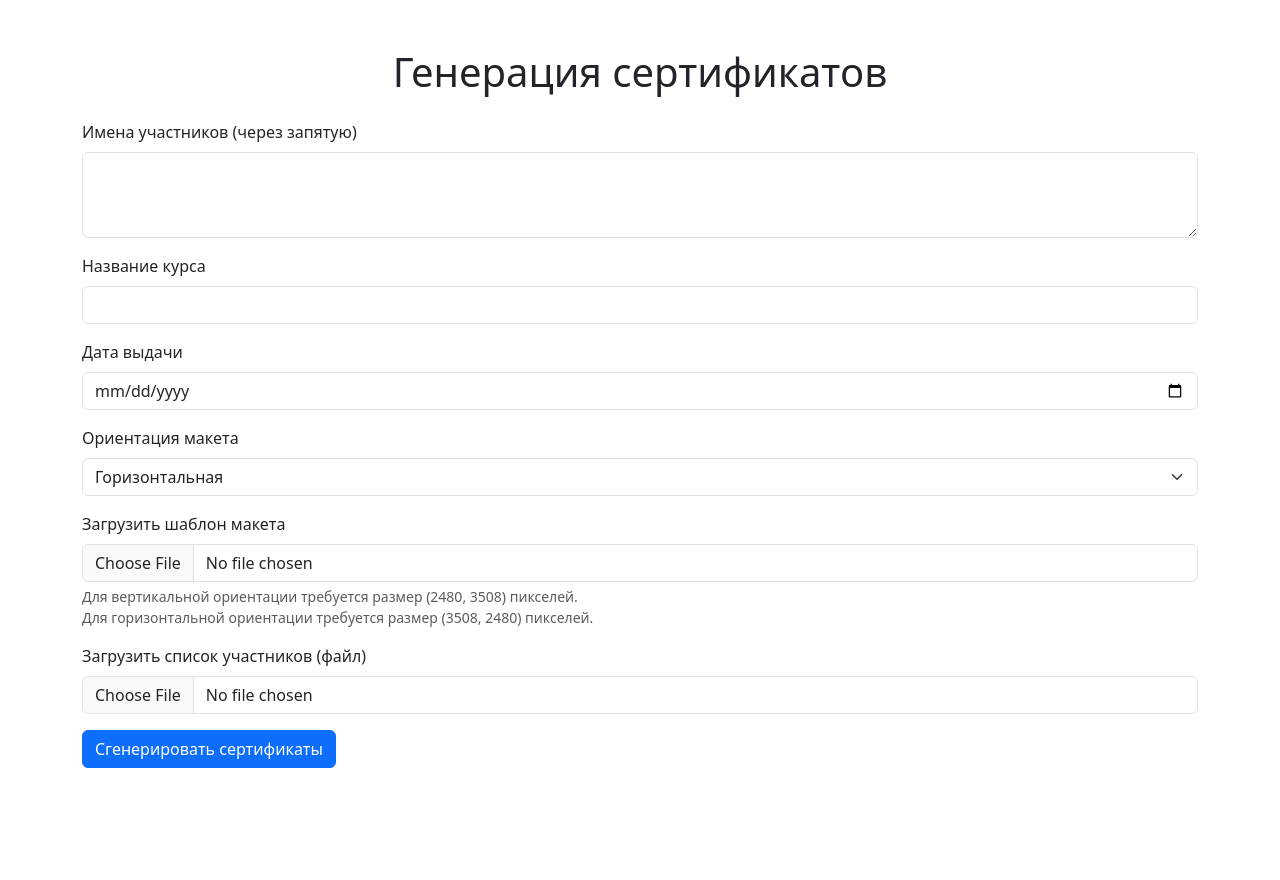
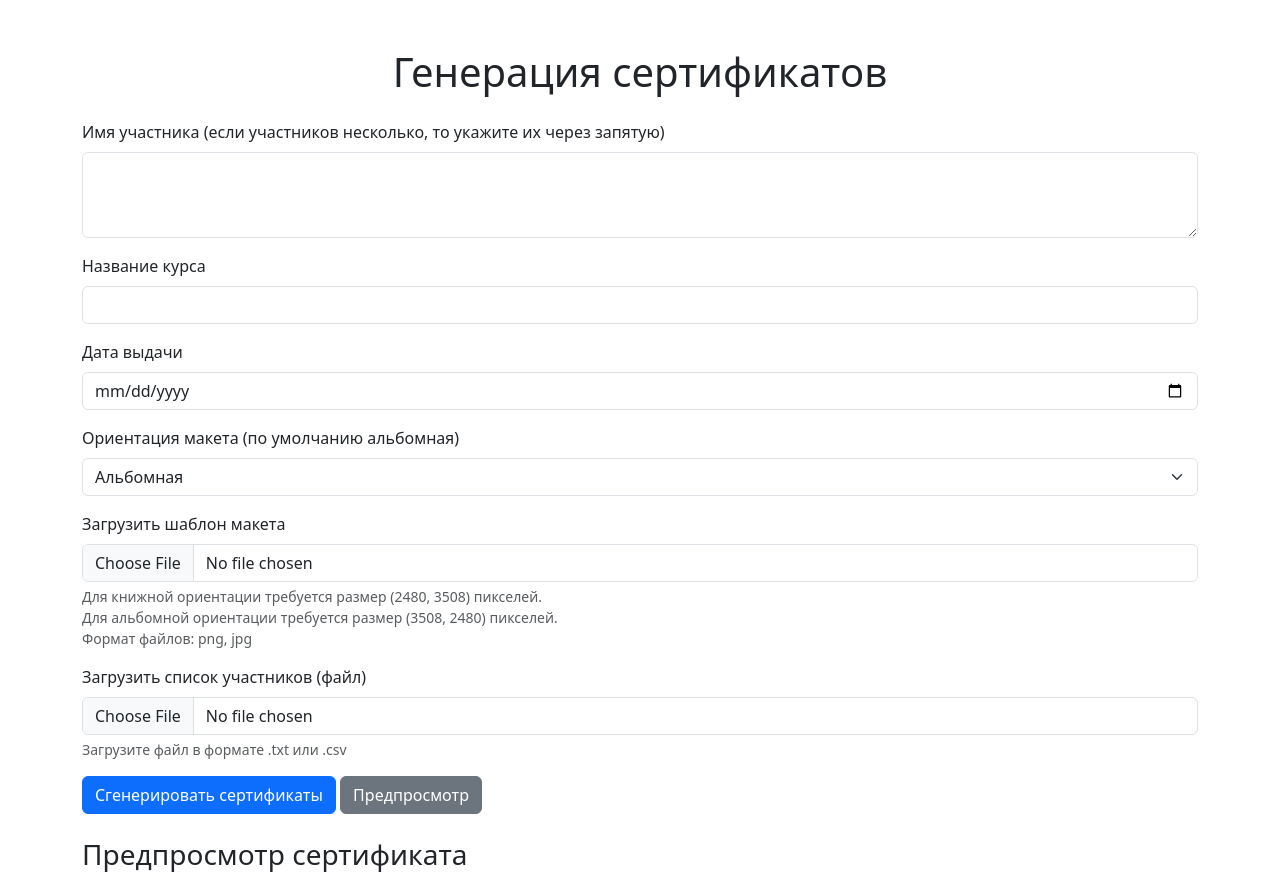
Before and after one commit to Kukusrukus/certification, a Flask app: page / in a window 1280 px wide. Before the commit the page ends 768 px from the top, so only its background shows below. Run offline with Flask 3, Linux system fonts and the light colour scheme.

Commit message:
Update index.html
всякие улучшения

```diff
--- a/templates/index.html
+++ b/templates/index.html
@@ -10,9 +10,9 @@
 <body>
 <div class="container mt-5">
     <h1 class="text-center mb-4">Генерация сертификатов</h1>
-    <form method="POST" enctype="multipart/form-data">
+    <form method="POST" enctype="multipart/form-data" id="certificateForm">
         <div class="mb-3">
-            <label for="user_names" class="form-label">Имена участников (через запятую)</label>
+            <label for="user_names" class="form-label">Имя участника (если участников несколько, то укажите их через запятую)</label>
             <textarea class="form-control" id="user_names" name="user_names" rows="3"></textarea>
         </div>
         <div class="mb-3">
@@ -24,26 +24,36 @@
             <input type="date" class="form-control" id="issue_date" name="issue_date" required>
         </div>
         <div class="mb-3">
-            <label for="orientation" class="form-label">Ориентация макета</label>
+            <label for="orientation" class="form-label">Ориентация макета (по умолчанию альбомная)</label>
             <select class="form-select" id="orientation" name="orientation">
-                <option value="horizontal">Горизонтальная</option>
-                <option value="vertical">Вертикальная</option>
+                <option value="horizontal">Альбомная</option>
+                <option value="vertical">Книжная</option>
             </select>
         </div>
         <div class="mb-3">
             <label for="template" class="form-label">Загрузить шаблон макета</label>
             <input type="file" class="form-control" id="template" name="template">
             <div class="form-text">
-                Для вертикальной ориентации требуется размер (2480, 3508) пикселей.<br>
-                Для горизонтальной ориентации требуется размер (3508, 2480) пикселей.
+                Для книжной ориентации требуется размер (2480, 3508) пикселей.<br>
+                Для альбомной ориентации требуется размер (3508, 2480) пикселей.<br>
+                Формат файлов: png, jpg
             </div>
         </div>
         <div class="mb-3">
             <label for="file_upload" class="form-label">Загрузить список участников (файл)</label>
-            <input type="file" class="form-control" id="file_upload" name="file_upload" accept=".txt">
+            <input type="file" class="form-control" id="file_upload" name="file_upload" accept=".txt,.csv" required>
+            <div class="form-text">
+                Загрузите файл в формате .txt или .csv
+            </div>
         </div>
         <button type="submit" class="btn btn-primary">Сгенерировать сертификаты</button>
+        <button type="button" class="btn btn-secondary" id="previewButton">Предпросмотр</button>
     </form>
+
+    <div class="mt-4">
+        <h3>Предпросмотр сертификата</h3>
+        <img id="previewImage" src="" alt="Preview" style="max-width: 100%; display: none;">
+    </div>
 </div>
 
 <!-- Модальное окно для отображения ошибки -->
@@ -59,15 +69,60 @@
                 {{ error_message }}
             </div>
             <div class="modal-footer">
-                    <button type="button" class="btn btn-secondary" data-bs-dismiss="modal">ОК</button>
+                <button type="button" class="btn btn-secondary" data-bs-dismiss="modal" id="closeErrorModal">ОК</button>
             </div>
         </div>
     </div>
 </div>
 {% endif %}
+
+<script>
+    // Закрытие модального окна по кнопке "ОК" или крестик
+    document.addEventListener("DOMContentLoaded", function () {
+        const errorMessage = "{{ error_message }}";
+        if (errorMessage) {
+            const errorModal = new bootstrap.Modal(document.getElementById("errorModal"));
+            errorModal.show();
+
+            // Закрытие модального окна по кнопке "ОК"
+            document.getElementById("closeErrorModal").addEventListener("click", function () {
+                errorModal.hide();
+            });
+        }
+
+        // Проверка расширения файла при загрузке
+        document.getElementById("certificateForm").addEventListener("submit", function(event) {
+            const fileInput = document.getElementById("file_upload");
+            const file = fileInput.files[0];
+            const fileName = file.name;
+            const fileExtension = fileName.split(".").pop().toLowerCase();
+
+            if (fileExtension !== "txt" && fileExtension !== "csv") {
+                alert("Ошибка! Пожалуйста, загрузите файл в формате .txt или .csv.");
+                event.preventDefault();  // Останавливаем отправку формы
+            }
+        });
+
+        // Обработчик предпросмотра
+        document.getElementById("previewButton").addEventListener("click", function() {
+            const formData = new FormData(document.querySelector("form"));
+
+            fetch("/preview", {
+                method: "POST",
+                body: formData
+            })
+            .then(response => response.blob())
+            .then(imageBlob => {
+                const imageUrl = URL.createObjectURL(imageBlob);
+                const previewImage = document.getElementById("previewImage");
+                previewImage.src = imageUrl;
+                previewImage.style.display = "block"; // Показываем изображение
+            })
+            .catch(error => {
+                alert("Ошибка при генерации предпросмотра");
+            });
+        });
+    });
+</script>
 </body>
 </html>
-
-<!-- Подключение Bootstrap JS -->
-<script>
-    document
```
Lines whose indentation alone changed are shown as unchanged.
